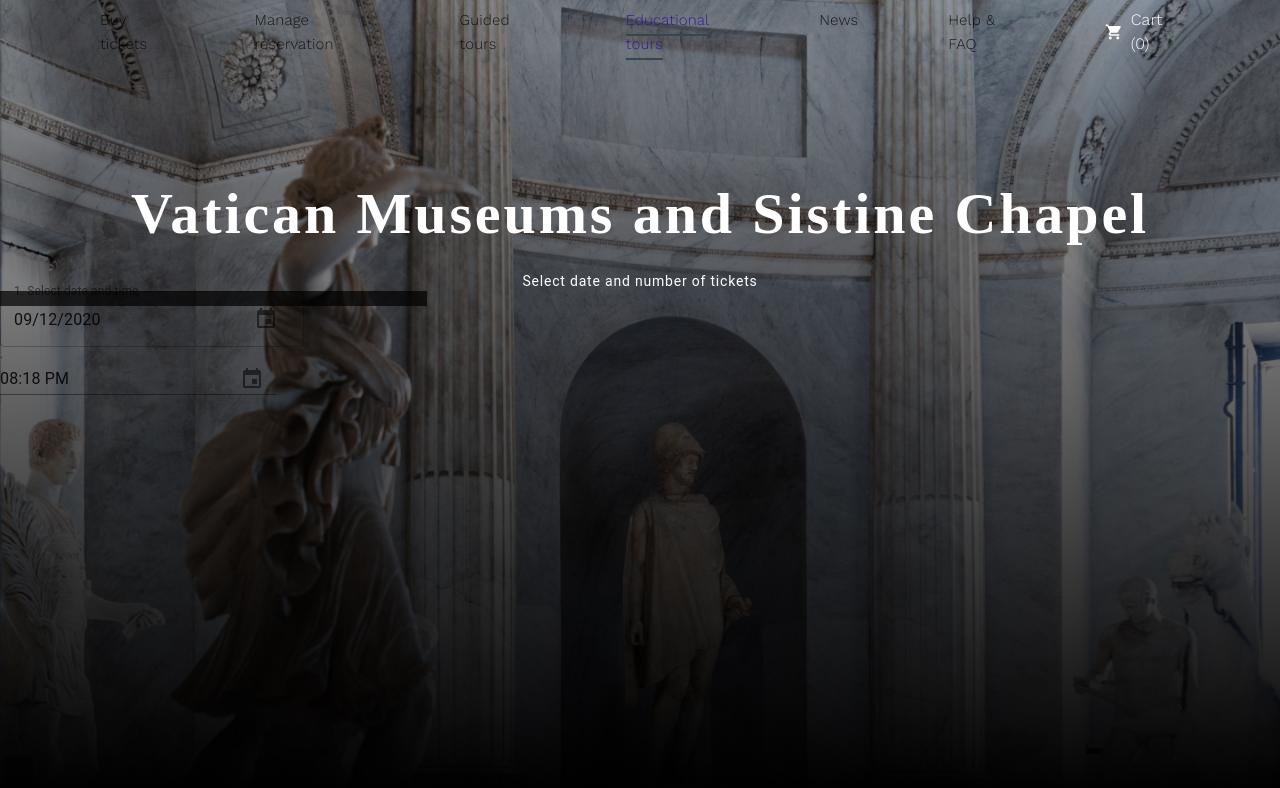
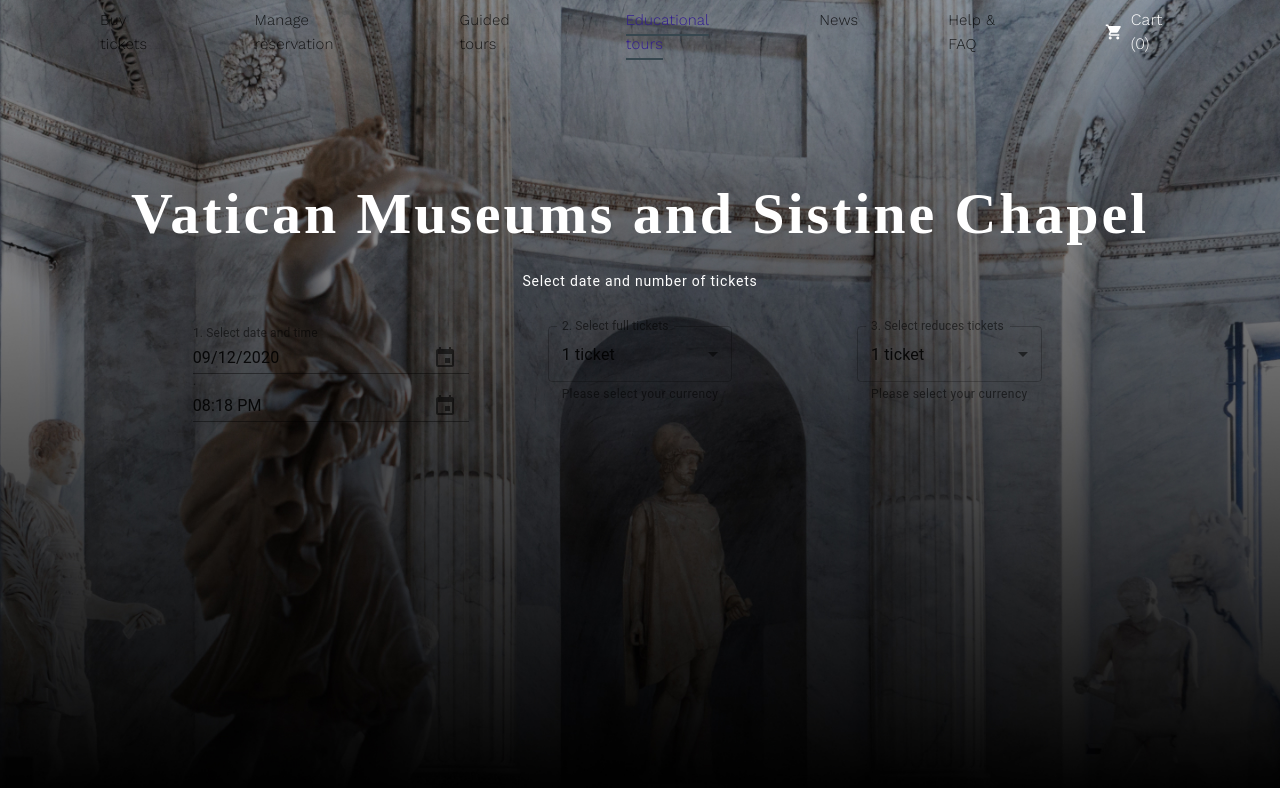
Before and after one commit to shpaksasha/The-Creation-of-Adam, a React (Create React App) app: page /tours in a window 1280 px wide. Shown: the top 788 px of the page. Built offline with nearby package versions, Linux system fonts and the light colour scheme.

Commit message:
add text field

```diff
--- a/src/pages/Tours/tours.js
+++ b/src/pages/Tours/tours.js
@@ -1,7 +1,7 @@
 import React, {useState} from 'react';
 import {makeStyles} from '@material-ui/core/styles';
 import tours from '../../background/tours.jpg';
-import {Grid, Typography} from '@material-ui/core';
+import {Grid, TextField, Typography,} from '@material-ui/core';
 import {KeyboardDatePicker, KeyboardTimePicker, MuiPickersUtilsProvider} from '@material-ui/pickers';
 import DateFnsUtils from '@date-io/date-fns';
 import 'date-fns';
@@ -39,12 +39,13 @@
         fontWeight: 'normal',
         color: '#ffffff',
     },
-    data: {
+    block: {
+        padding: '0rem 11rem',
+        textAlign: 'center',
+        justifyContent: 'center',
+        marginTop: '35px'
+    }
 
-        height: '15px',
-        color: '#ffffff',
-       background: 'rgba(0,0,0, 0.7)',
-    }
 }))
 
 const Tours = () => {
@@ -53,6 +54,30 @@
     const handleDateChange = (date) => {
         setSelectedDate(date);
     };
+
+    const [currency, setCurrency] = React.useState('EUR');
+
+    const handleChange = (event) => {
+        setCurrency(event.target.value);
+    };
+    const currencies = [
+        {
+            value: '1 ticket',
+            label: '1 ticket',
+        },
+        {
+            value: '2 ticket',
+            label: '2 ticket',
+        },
+        {
+            value: '3 ticket',
+            label: '3 ticket',
+        },
+        {
+            value: '4 ticket',
+            label: '4 ticket',
+        },
+    ];
 
     const classes = useStyles();
 
@@ -64,13 +89,12 @@
                     <Typography className={classes.tickets}>Select date and number of tickets</Typography>
                 </Grid>
                 <Grid item md={12}>
-                    <Grid container md={12}>
-                        <Grid item md={4} className={classes.data}>
+                    <Grid container md={12} className={classes.block}>
+                        <Grid item md={4}>
                             <MuiPickersUtilsProvider utils={DateFnsUtils}>
                                 <KeyboardDatePicker
-                                    // inputVariant='standard'
                                     // disableToolbar='true'
-                                    inputVariant="outlined"
+                                    // inputVariant="outlined"
                                     color='secondary'
                                     id="date-picker-dialog"
                                     label='1. Select date and time'
@@ -87,8 +111,40 @@
                                 />
                             </MuiPickersUtilsProvider>
                         </Grid>
-                        {/*<Grid item md={4}></Grid>*/}
-                        {/*<Grid item md={4}></Grid>*/}
+                        <Grid item md={4}>
+                            <TextField
+                                id='outlined-helperText'
+                                helperText='Please select your currency'
+                                variant='outlined'
+                                select
+                                label='2. Select full tickets'
+                                value={currency}
+                                onChange={handleChange}
+                                SelectProps={{native: true}}>
+                                {currencies.map((option) => (
+                                    <option key={option.value} value={option.value}>
+                                        {option.label}
+                                    </option>
+                                ))}
+                            </TextField>
+                        </Grid>
+                        <Grid item md={4}>
+                            <TextField
+                                id='outlined-helperText'
+                                helperText='Please select your currency'
+                                variant='outlined'
+                                select
+                                label='3. Select reduces tickets'
+                                value={currency}
+                                onChange={handleChange}
+                                SelectProps={{native: true}}>
+                                {currencies.map((option) => (
+                                    <option key={option.value} value={option.value}>
+                                        {option.label}
+                                    </option>
+                                ))}
+                            </TextField>
+                        </Grid>
                     </Grid>
                 </Grid>
             </Grid>
```
